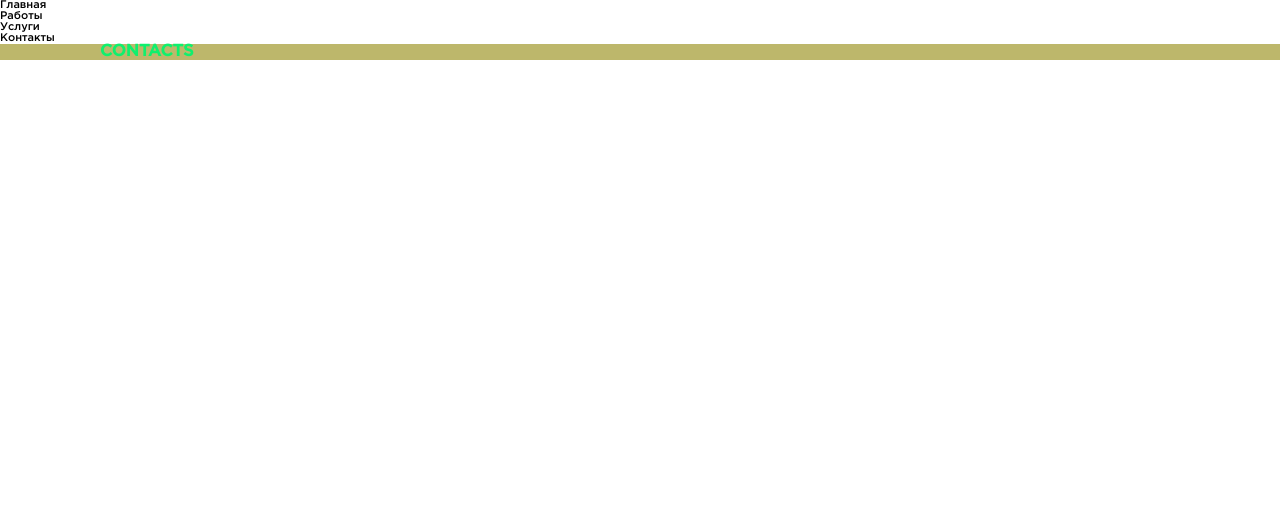
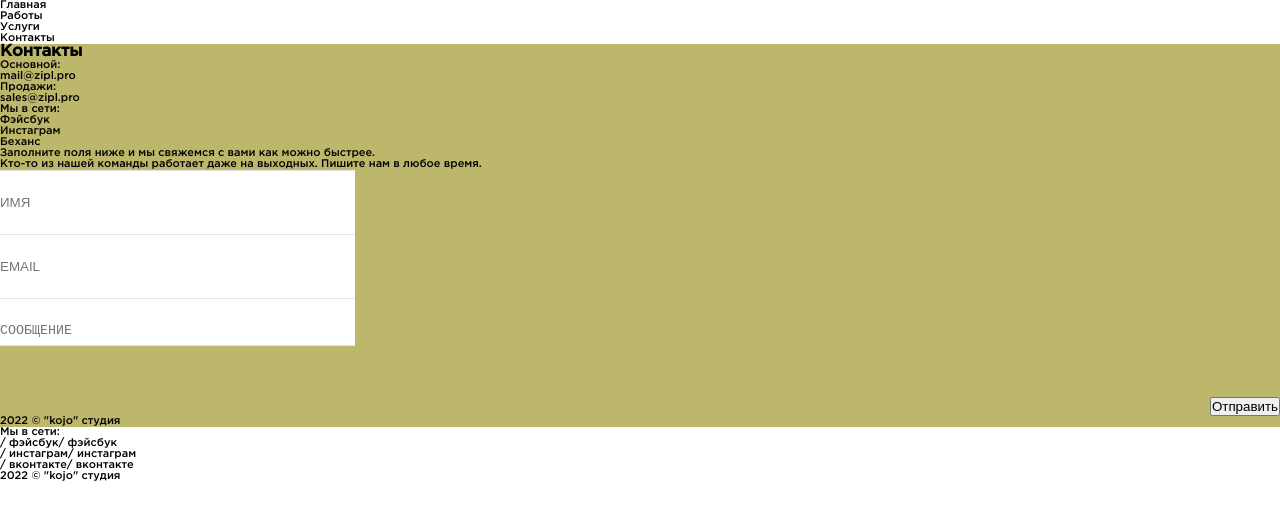
Before and after one commit to AnatolyKostarev/kojo, a React (Create React App) app: page /contacts in a window 1280 px wide. Shown: the top 520 px of the page. Built offline with nearby package versions, Linux system fonts and the light colour scheme.

Commit message:
Add Contacs page by Alex

```diff
--- a/src/components/contacts/Contacts.jsx
+++ b/src/components/contacts/Contacts.jsx
@@ -1,14 +1,115 @@
 import React from "react";
 import styles from "./Contacts.module.css";
+import Form from "../form/Form";
 
 export default function Contacts() {
+  const socialList = [
+    { social: "Фэйсбук", href: "https://facebook.com/" },
+    { social: "Инстаграм", href: "https://instagram.com/" },
+    { social: "Беханс", href: "https://www.behance.net/" },
+  ];
+
+  const footerNav = [
+    { social: "/ фэйсбук", href: "https://facebook.com" },
+    { social: "/ инстаграм", href: "https://instagram.com" },
+    { social: "/ вконтакте", href: "https://vk.com" },
+  ];
+
   return (
     <>
       <section className={styles.contact}>
-        <div className={styles.container}>
-          <h1 className={styles.title}>CONTACTS</h1>
+        <h1 className={styles.h1}>Контакты </h1>
+        <div className={styles.contactInfo}>
+          <div className={styles.contactRow}>
+            <div className={styles.label}>
+              <span>Основной:</span>
+            </div>
+            <div className={styles.value}>
+              <div>
+                <a href="mailto:mail@zipl.pro">
+                  <span data-hover="mail@zipl.pro" className={styles.item}>
+                    mail@zipl.pro
+                  </span>
+                </a>
+              </div>
+            </div>
+          </div>
+          <div className={styles.contactRow}>
+            <div className={styles.label}>
+              <span>Продажи:</span>
+            </div>
+            <div className={styles.value}>
+              <div>
+                <a href="mailto:mail@zipl.pro">
+                  <span data-hover="sales@zipl.pro" className={styles.item}>
+                    sales@zipl.pro
+                  </span>
+                </a>
+              </div>
+            </div>
+          </div>
+          <div className={styles.contactRow}>
+            <div className={styles.label}>
+              <span>Мы в сети:</span>
+            </div>
+            <div className={styles.value}>
+              {socialList.map((elem, index) => (
+                <div className={styles.item} key={index}>
+                  <div className={styles.roll__link}>
+                    <a href={elem.href} target="_blank" className={styles.item}>
+                      {elem.social}
+                    </a>
+                  </div>
+                </div>
+              ))}
+            </div>
+          </div>
+        </div>
+        <div className={styles.infoTextRight}>
+          Заполните поля ниже и мы свяжемся с вами как можно быстрее.
+        </div>
+        <div className={styles.infoTextLeft}>
+          Кто-то из нашей команды работает даже на выходных. Пишите нам в любое
+          время.
+        </div>
+
+        <div className={styles.formWrapper}>
+          <Form />
+        </div>
+        <div className={styles.copyright}>
+          {new Date().getFullYear()} &copy; "kojo" студия
         </div>
       </section>
+      <footer>
+        <div className={styles.footer__container}>
+          <div className={styles.footer__footer}>
+            <div className={styles.footer__social}>
+              <p className={styles.footer__title}>Мы в сети:</p>
+              <ul className={styles.footer__list}>
+                {footerNav.map((elem, index) => (
+                  <li className={styles.footer__item} key={index}>
+                    <div className={styles.footer__roll__link}>
+                      <a href={elem.href} className={styles.footer__link__top}>
+                        {elem.social}
+                      </a>
+                      <a
+                        href={elem.href}
+                        className={styles.footer__link__bottom}
+                      >
+                        {elem.social}
+                      </a>
+                    </div>
+                  </li>
+                ))}
+              </ul>
+            </div>
+
+            <div className={styles.footer__copyright}>
+              {new Date().getFullYear()} &copy; "kojo" студия
+            </div>
+          </div>
+        </div>
+      </footer>
     </>
   );
 }
```
